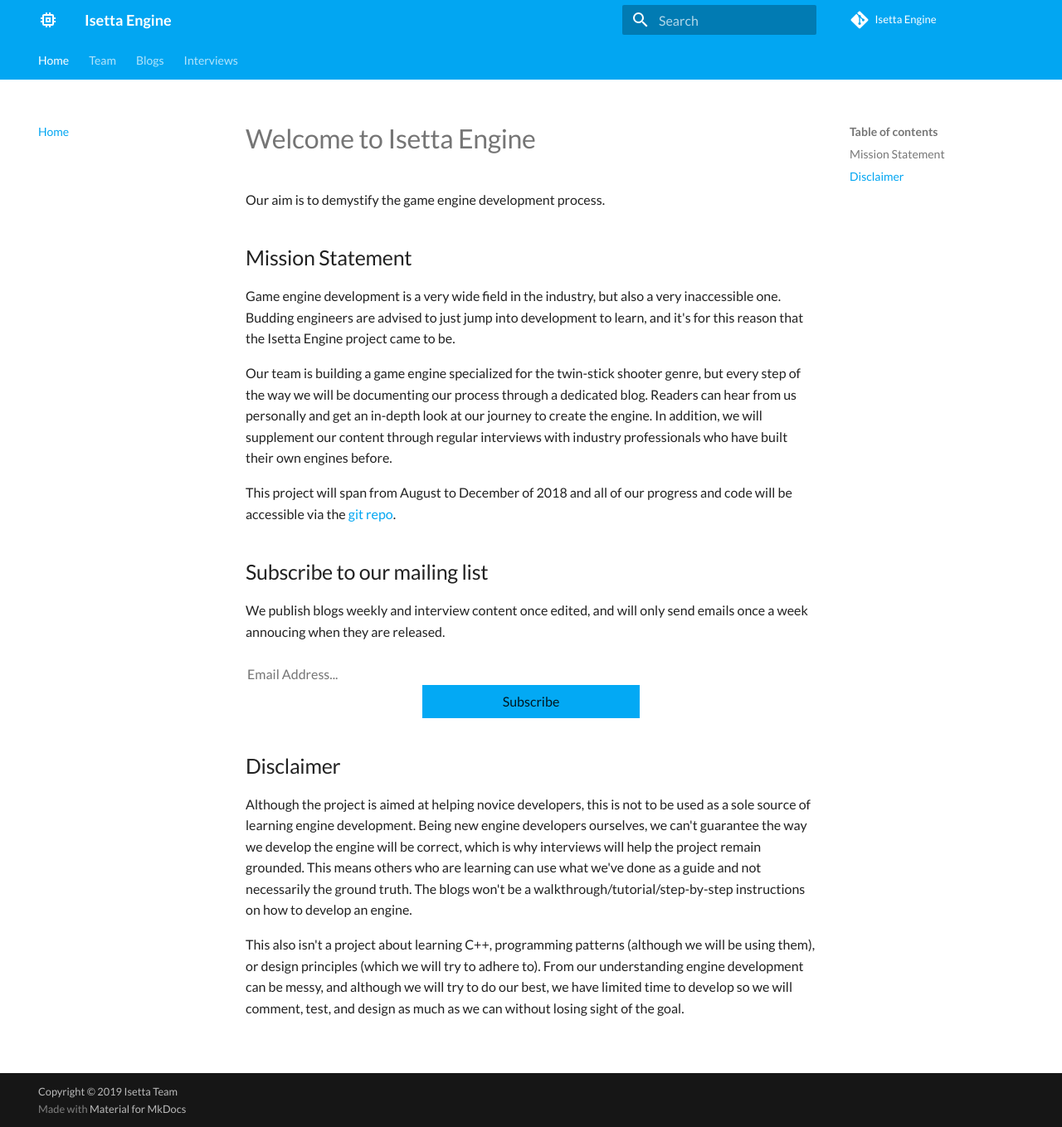
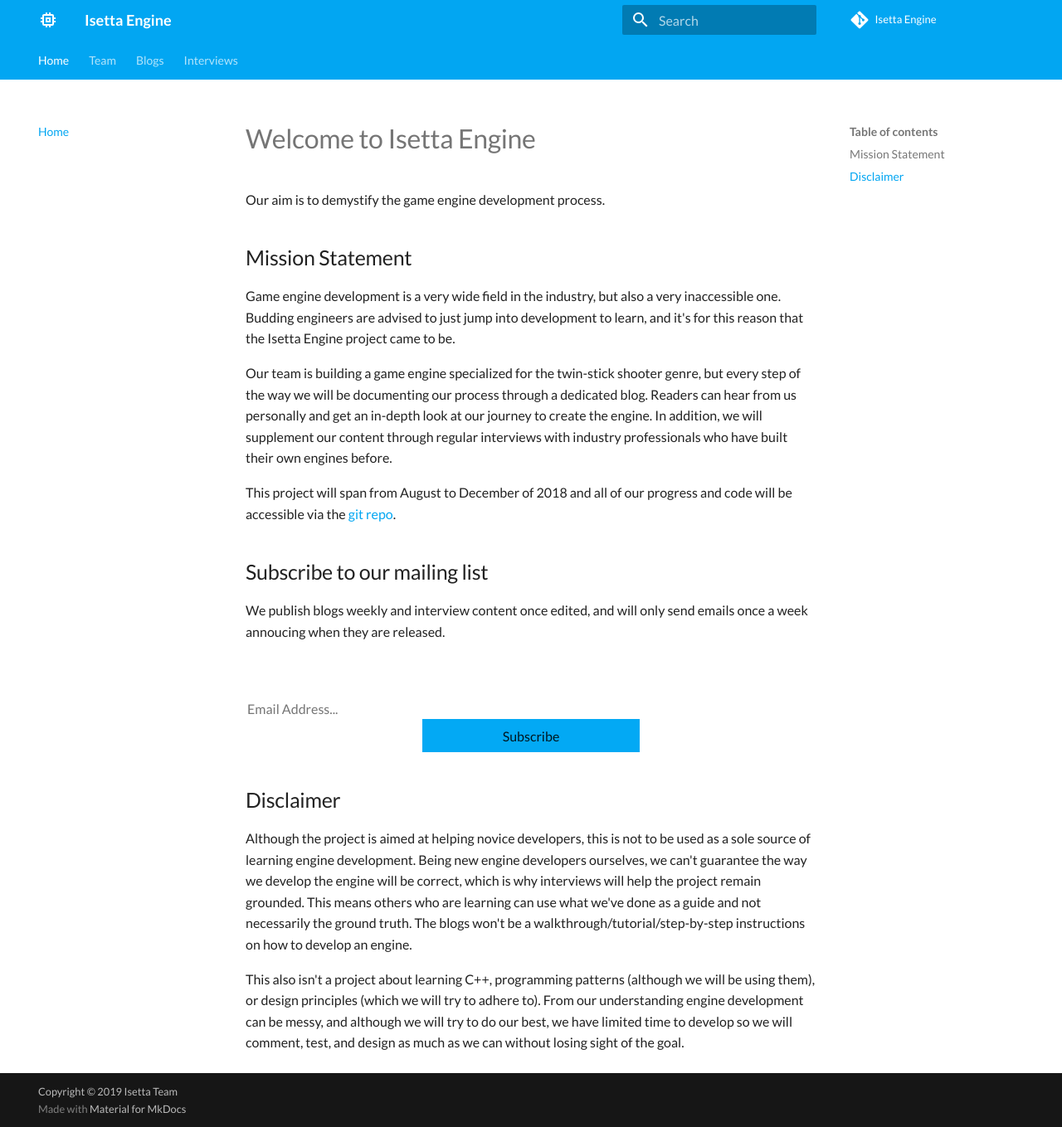
Before and after one commit to Isetta-Team/Isetta-Website-Raw, an MkDocs documentation site: the page built from docs/index.md, in a window 1280 px wide and 1359 px high. Shown: the whole window at 83% size. Built offline with MkDocs 1.6.1 and Material for MkDocs 9.7.7, drawn with Linux system fonts in a browser that asks for light colours; comment, search, counter and statistics services are not loaded.

Commit message:
Changed a header, added in p tag

```diff
--- a/docs/index.md
+++ b/docs/index.md
@@ -17,7 +17,7 @@ This project will span from August to December of 2018 and all of our progress a
 	<form action="https://isetta.us19.list-manage.com/subscribe/post?u=1d83cb806c55e205be26db856&amp;id=860c7d79cf" method="post" id="mc-embedded-subscribe-form" name="mc-embedded-subscribe-form" class="validate" target="_blank" novalidate>
 	    <div id="mc_embed_signup_scroll">
 			<h2>Subscribe to our mailing list</h2>
-			We publish blogs weekly and interview content once edited, and will only send emails once a week annoucing when they are released.
+			<p>We publish blogs weekly and interview content once edited, and will only send emails once a week annoucing when they are released.</p>
 			<br><br>
 			<div class="mc-field-group">
 				<label for="mce-EMAIL"> </label>
```
Also changed, not shown: docs/blogs/week-0.md (+1 -1 lines).
